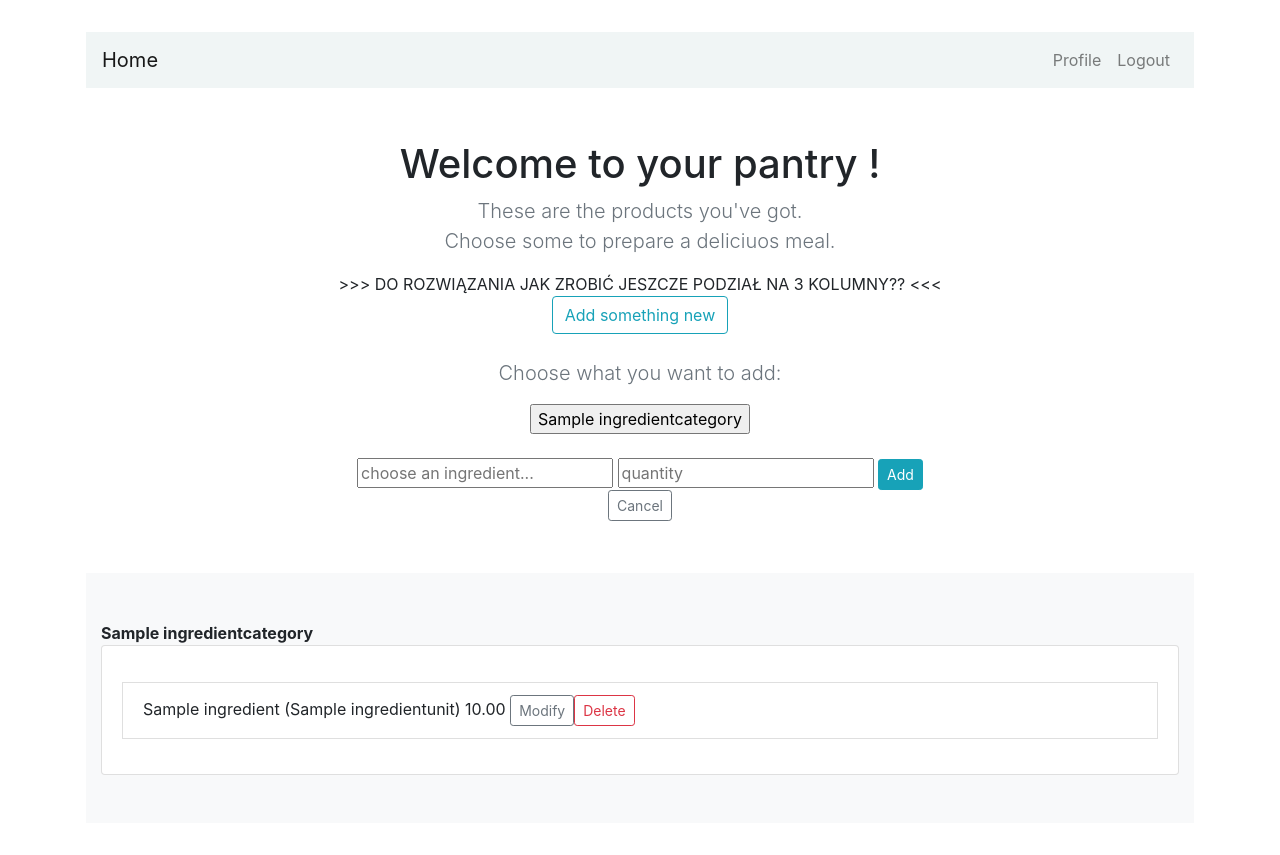
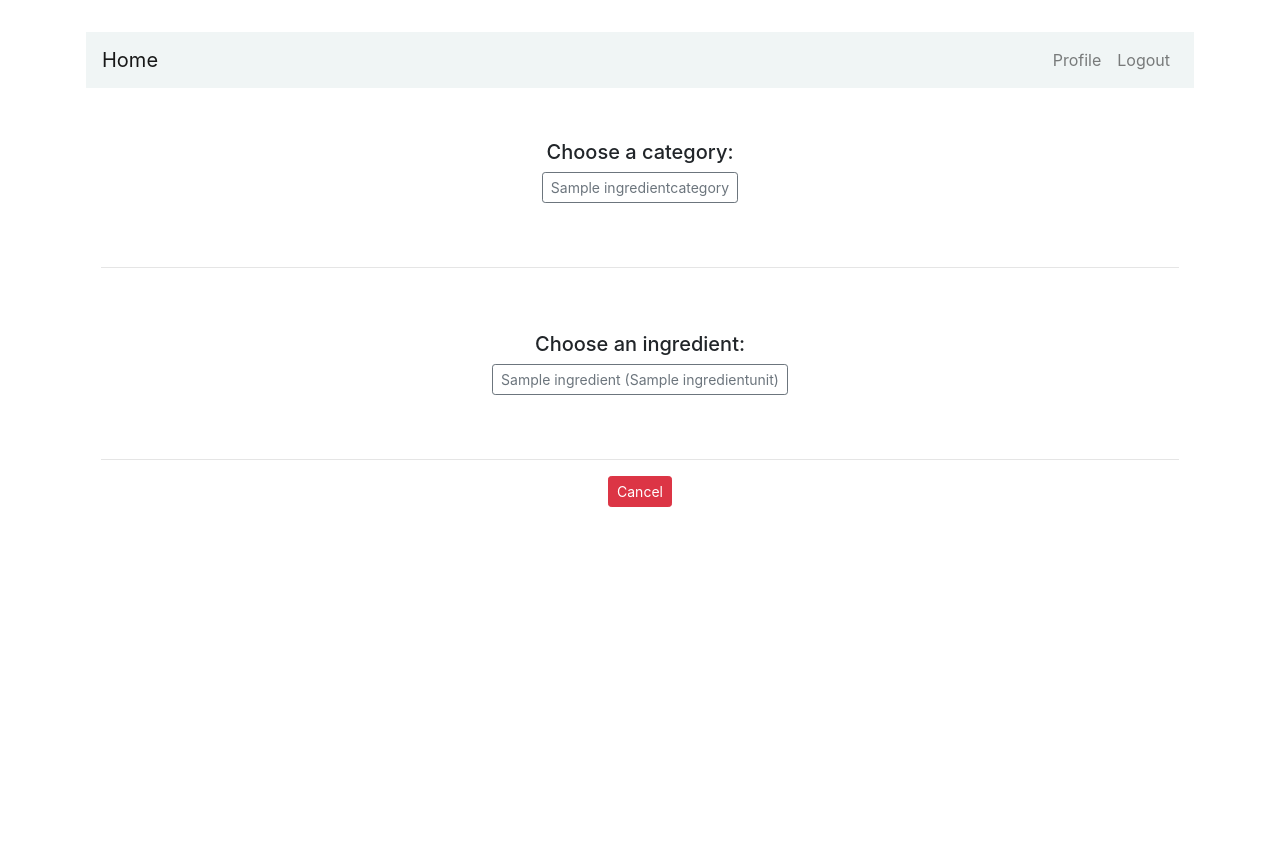
Before and after one commit to Piotrhow/CookingCompanion, a Django app: page /core/create/ in a window 1280 px wide. After the commit the page ends 507 px from the top, so only its background shows below. Run offline with Django 4.2, Linux system fonts and the light colour scheme; a user stored in the database is signed in; tables that the repository leaves empty hold one stand-in row (values such as "Sample post"); some libraries are stand-ins or nearby versions.

Commit message:
Dodanie kategoryzacji i znikania przy Create dla Core. Oczyszczenie kodu.

```diff
--- a/core/templates/core/base.html
+++ b/core/templates/core/base.html
@@ -48,8 +48,9 @@
             </button>
           </div>
         {% endif %}
-        {% block content %}{% endblock %}
+        {% block pantry_detail %}{% endblock %}
         {% block pantryingredient_delete %}{% endblock %}
+        {% block pantryingredient_form %}{% endblock %}
         {% block pantryingredient_form_update %}{% endblock %}
 
       </div>
--- a/core/templates/core/pantry_detail.html
+++ b/core/templates/core/pantry_detail.html
@@ -1,6 +1,6 @@
 {% extends "core/base.html" %}
 {% block title %} Pantry of {{user.username}}  {% endblock title%}
-{% block content %}
+{% block pantry_detail %}
 
 <section class="py-1 text-center container">
 <div class="row py-lg-5">
@@ -8,43 +8,48 @@
     <h1 class="fw-light">Welcome to your pantry !</h1>
         {% if pantry_ingredients %}
           <p class="lead text-muted">These are the products you've got. <br>
-                Choose some to prepare a deliciuos meal.</p>
-          >>> DO ROZWIĄZANIA JAK ZROBIĆ JESZCZE PODZIAŁ NA 3 KOLUMNY?? <<<
+            Choose something to prepare a delicious meal.</p>
         {% else %}
           <p class="lead text-muted">{{ empty_msg }}</p>
         {% endif %}
       <br>
         <a href="{% url 'core:create' %}"><button class="btn btn-outline-info">Add something new</button></a>
       <br>
-      {% block pantryingredient_form %}{% endblock %}
   </div>
 </div>
 </section>
 
-  <div class="album py-5 bg-light">{% for category in categories_all %}
-    <div class="container"><b>{{ category }}</b>
+<div class="album py-5 bg-light">
+    {% for category in categories_all %}
+    <div class="container">
+        <b>{{ category }}</b>
       <div class="row row-cols-1 row-cols-sm-2 row-cols-md-3 g-3">
         <div class="col">
           <div class="card shadow-sm">
-              <div class="card-body">{% for pantry_ingredient in pantry_ingredients %}
-              <p class="card-text">{% if category.id == pantry_ingredient.ingredient.category_id %}
-                <p><li class="list-group-item">{{ pantry_ingredient }}
+            <div class="card-body">
+<!--                {% if pantry_ingredients %}-->
+                  {% for pantry_ingredient in pantry_ingredients %}
+                    <p class="card-text">
+                        {% if category.id == pantry_ingredient.ingredient.category_id %}
+                            <p><li class="list-group-item">
+                                {{ pantry_ingredient }}
                                     <div class="btn-group">
                                         <a href="{% url 'core:update' pantry_ingredient.id %}"><button type="button" class="btn btn-sm btn-outline-secondary">Modify</button></a>
                                         <a href="{% url 'core:delete' pantry_ingredient.id %}"><button type="button" class="btn btn-sm btn-outline-danger">Delete</button></a>
-                </li></p>{% endif %}</p>{% endfor %}
+                                </li>
+                            </p>
+                        {% endif %}</p>
+                  {% endfor %}
+
                                     </div>
-<!--              <div class="d-flex justify-content-between align-items-center">-->
-<!--                <div class="btn-group">-->
-<!--                  <button type="button" class="btn btn-sm btn-outline-secondary">View</button>-->
-<!--                  <button type="button" class="btn btn-sm btn-outline-secondary">Edit</button>-->
-<!--                </div>-->
-
-<!--                <small class="text-muted">9 mins</small>-->
-              </div>
-            </div>{% endfor %}
+<!--                {% else %}-->
+<!--                    <p class="card-text">{{ empty_msg }}</p>-->
+<!--                {% endif %}-->
             </div>
           </div>
+        </div>
+      </div>
+        {% endfor %}
     </div>
 </div>
 
--- a/core/templates/core/pantryingredient_form.html
+++ b/core/templates/core/pantryingredient_form.html
@@ -1,49 +1,50 @@
-{% extends "core/pantry_detail.html" %}
+{% extends "core/base.html" %}
 {% block pantryingredient_form %}
 
-</br>
+
+<section class="py-1 text-center container">
     {% if flag == 1 %}
-        <p class="lead text-muted"> {{ duplicate_msg }} </p>
+      <br><p class="lead text-muted"> {{ duplicate_msg }} </p>
     {% elif flag == 2 %}
-        <p class="lead text-muted"> {{ wrong_name_msg }} </p>
+      <br><p class="lead text-muted"> {{ wrong_name_msg }} </p>
     {% endif %}
 
-
-
-      <p class="lead text-muted">Choose what you want to add:</p>
+    <div class="row py-lg-5">
+      <div class="col-md-8 mx-auto">
+        <h5 class="fw-light">Choose a category:</h5>
             <form class="form-inline-center" role="form">
             {% for category in categories_all %}
-<input type="submit" value="{{category.name}}" name="ingredient_category">
-<!--<a href="{% url 'core:create'%}" type="submit" value="{{category.name}}" name="ingredient_category" class="btn btn-outline-secondary btn-sm" role="button" aria-pressed="true">{{category.name}}</a>-->
+                <input type="submit" value="{{category.name}}" name="ingredient_category" class="btn btn-outline-secondary btn-sm">
             {% endfor %}
             </form>
+      </div>
+    </div>
+<hr>
 
+    {% if flag1 == 0 %}
+    <div class="row py-lg-5">
+      <div class="col-md-8 mx-auto">
+        <h5 class="fw-light">Choose an ingredient:</h5>
+            <form class="form-inline-center" role="form">
+            {% for ingredient in ingredients %}
+                <input type="submit" value="{{ingredient}}" name="ingredient_name" class="btn btn-outline-secondary btn-sm">
+            {% endfor %}
+            </form>
+      </div>
+    </div>
+    {% endif %}
 
-  <form method="POST" class="form-inline-center" role="form">{% csrf_token %}
-<!--      <select name="ingredient_name" class="form-select" id="inputGroupSelect04" aria-label="Example select with button addon">-->
-<!--          <option selected>choose an ingredient...</option>-->
-<!--          {% for ingredient in ingredients %}-->
-<!--          <option value="{{ingredient.name}}">{{ingredient}}</option>-->
-<!--          {% endfor %}-->
-<!--        </select>-->
-<!--      {% for category in categories_all %}-->
-<!--      <input type="submit" value="{{category.name}}" name="ingredient_category" class="btn btn-info btn-sm">-->
-<!--      {% endfor %}-->
-      <br>
+    {% if flag1 == 1 %}
+      <p class="lead text-muted"> Insert the amount of <b>{{ingredient_name}}</b>: </p>
+        <form method="POST" class="form-center" role="form">{% csrf_token %}
             <div class="input-group-inline">
-        <input type="text" name="ingredient_name" placeholder="choose an ingredient..." list="ingredients_list">
-            <datalist id="ingredients_list">
-            {% for ingredient in ingredients %}
-                <option value="{{ingredient.name}}">({{ ingredient.unit }})</option>
-            {% endfor %}
-        </datalist>
-
-        <input type="number" name="quantity" placeholder="quantity">
+                <input type="number" name="quantity" value="0" placeholder="0,00">
                 <input type="submit" value="Add" class="btn btn-info btn-sm">
             </div>
-
         </form>
-       <a href="{% url 'core:pantry-detail'%}" ><button class="btn btn-outline-secondary btn-sm">Cancel</button></a>
-
+    {% endif %}
+<hr>
+      <a href="{% url 'core:pantry-detail'%}" ><button class="btn btn-danger btn-sm">Cancel</button></a>
+</section>
 
 {% endblock %}
--- a/core/views.py
+++ b/core/views.py
@@ -39,44 +39,52 @@ def pantry_detail(request):
 
 # CREATE PANTRY INGREDIENT
 def pantryingredient_create(request):
-
 	id = request.user.id
 	p = get_object_or_404(Pantry, user_id=id)
 	pantry_id = p.id
-	pi_all = PantryIngredient.objects.filter(pantry_id=p.id)
+
 	ingredients = Ingredient.objects.all()
 	categories_all = IngredientCategory.objects.all()
 
-	# flag = 0
+	ingredient_category = (request.GET.get('ingredient_category'))  # pobieranie od usera
+	ingredient_name = (request.GET.get('ingredient_name'))  # pobieranie od usera
+
 
 	if request.method == "POST":
-
-		ingredient_name = (request.POST.get('ingredient_name')) #pobieranie od usera
 		quantity = request.POST.get('quantity') #pobieranie od usera
 
-		if ingredient_name and quantity:
+		if quantity:
+			ingredient_name_list = str(ingredient_name).split()
+			ingredient_name_list = ingredient_name_list[:-1]
+
+			ingredient_name = ''
+			for i in range(0, len(ingredient_name_list)):
+				if i == 0:
+					ingredient_name += ingredient_name_list[i]
+				else:
+					ingredient_name += ' ' + ingredient_name_list[i]
+
 			ingredient = Ingredient.objects.filter(name=ingredient_name.lower()).first()
+			print(quantity)
 			try:
 				ingredient_id = ingredient.id
 				PantryIngredient.objects.create(
-				pantry_id=pantry_id,
-				quantity=quantity,
-				ingredient_id=ingredient_id,
+					pantry_id=pantry_id,
+					quantity=quantity,
+					ingredient_id=ingredient_id,
 				)
 				return redirect('core:pantry-detail')
 			except IntegrityError:
 				flag = 1
-			except AttributeError:
-				flag = 2
+
 			res = redirect('core:create')
 			res.set_cookie("flag", flag)
 			return res
 
-	else:
-
-		ingredient_category = (request.GET.get('ingredient_category')) #pobieranie od usera
+	else: #Jeżeli GET
 
 		flag = request.COOKIES.get("flag", 0)
+		flag1 = 0
 
 		if flag:
 			flag = int(flag)
@@ -84,19 +92,22 @@ def pantryingredient_create(request):
 		if ingredient_category:
 			ingredients = Ingredient.objects.filter(category__name=ingredient_category)
 
+		if ingredient_name:
+			flag1 = 1
+
 
 		res = render(
 			request,
 			'core/pantryingredient_form.html',
 			context={
-				'pantry_ingredients': pi_all, #jeżeli nie będzie tego - to nie pokaże listy
 				'categories_all': categories_all, #jeżeli nie będzie tego - to nie pokaże listy
 				'empty_msg': EMPTY_MSG,
 				'duplicate_msg': DUPLICATE_MSG,
 				'wrong_name_msg': WRONG_NAME_MSG,
 				'flag': flag,
+				'flag1': flag1,
 				'ingredients': ingredients,
-
+				'ingredient_name': ingredient_name,
 			}
 		)
 
@@ -125,10 +136,6 @@ def pantryingredient_delete(request, pk):
 
 # UPDATE AN INGREDIENT AMOUNT
 def pantryingredient_update(request, pk):
-	# id = request.user.id
-	# p = get_object_or_404(Pantry, user_id=id)
-	# pi_all = PantryIngredient.objects.filter(pantry_id=p.id)
-
 	pi = get_object_or_404(PantryIngredient, pk=pk)
 	ingredient = get_object_or_404(Ingredient, id=pi.ingredient_id)
 	quantity_old = pi.quantity
@@ -143,7 +150,6 @@ def pantryingredient_update(request, pk):
 		request,
 		'core/pantryingredient_form_update.html',
 		context={
-			# 'pantry_ingredients': pi_all, #jeżeli nie będzie tego - to nie pokaże listy
 			'ingredient': ingredient,
 			'quantity_old': quantity_old,
 		}
```
Also changed, not shown: core/templates/core/confirm_delete.html (+6 -8 lines), core/templates/core/pantryingredient_form_update.html (+9 -12 lines). Lines whose indentation alone changed are shown as unchanged.
